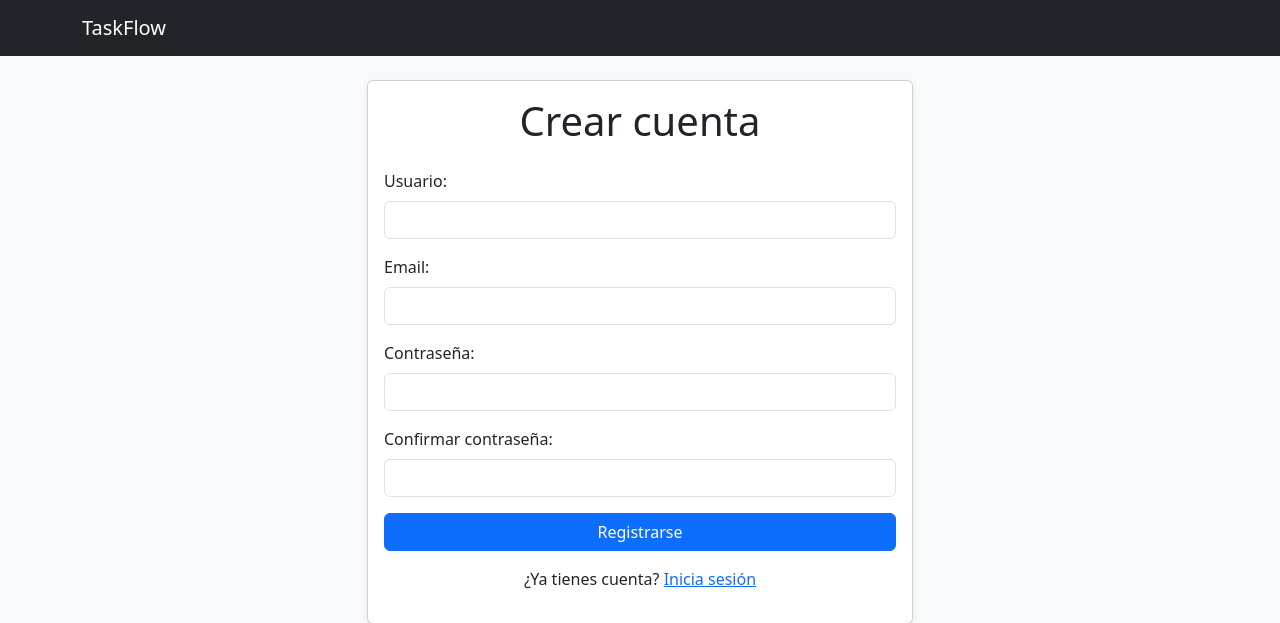
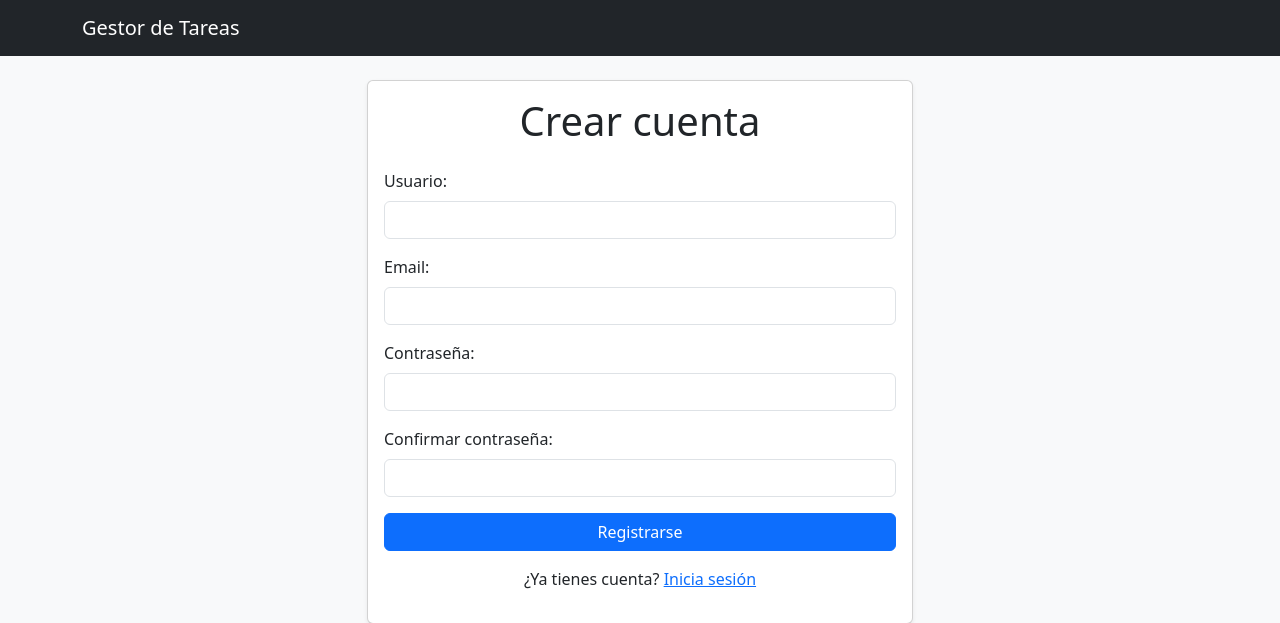
Before and after one commit to brunobenitezortiz-svg/sistema_gestion_tareas, a Django app: page /usuarios/registro/ in a window 1280 px wide. Shown: the top 623 px of the page. Run offline with Django 5.2, Linux system fonts and the light colour scheme.

Commit message:
style: actualizar identidad visual del sistema

```diff
--- a/boards/templates/base.html
+++ b/boards/templates/base.html
@@ -10,7 +10,7 @@
 
     <nav class="navbar navbar-expand-lg navbar-dark bg-dark mb-4">
         <div class="container">
-            <a class="navbar-brand" href="{% url 'home' %}">TaskFlow</a>
+            <a class="navbar-brand" href="{% url 'home' %}">Gestor de Tareas</a>
 
             <div>
                 {% if user.is_authenticated %}
```
Also changed, not shown: db.sqlite3.
